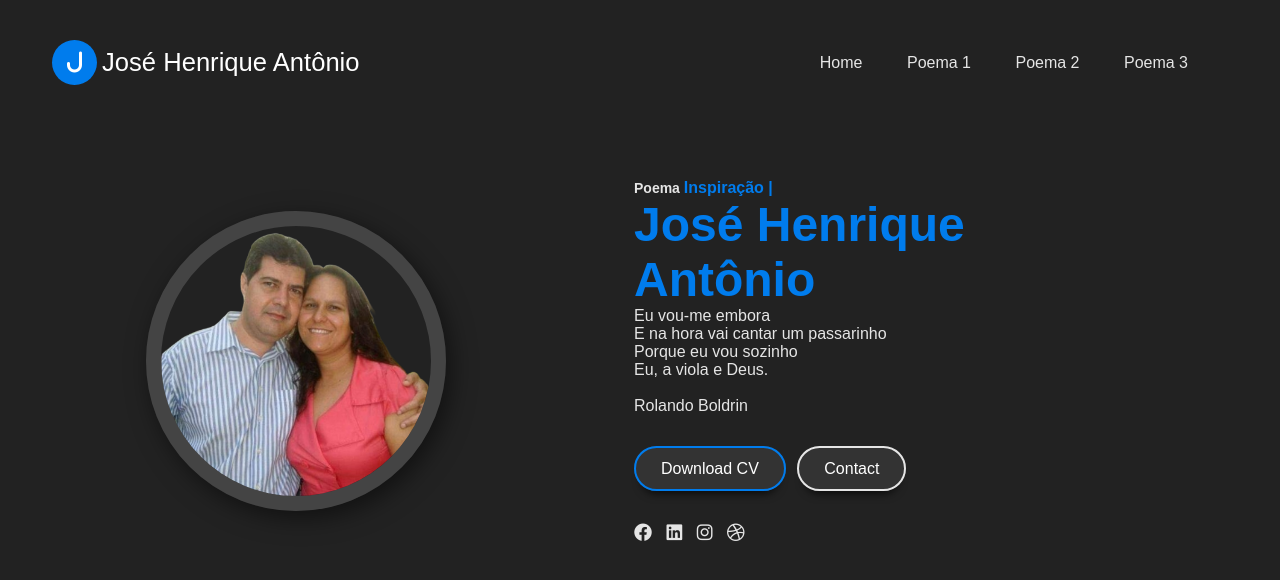
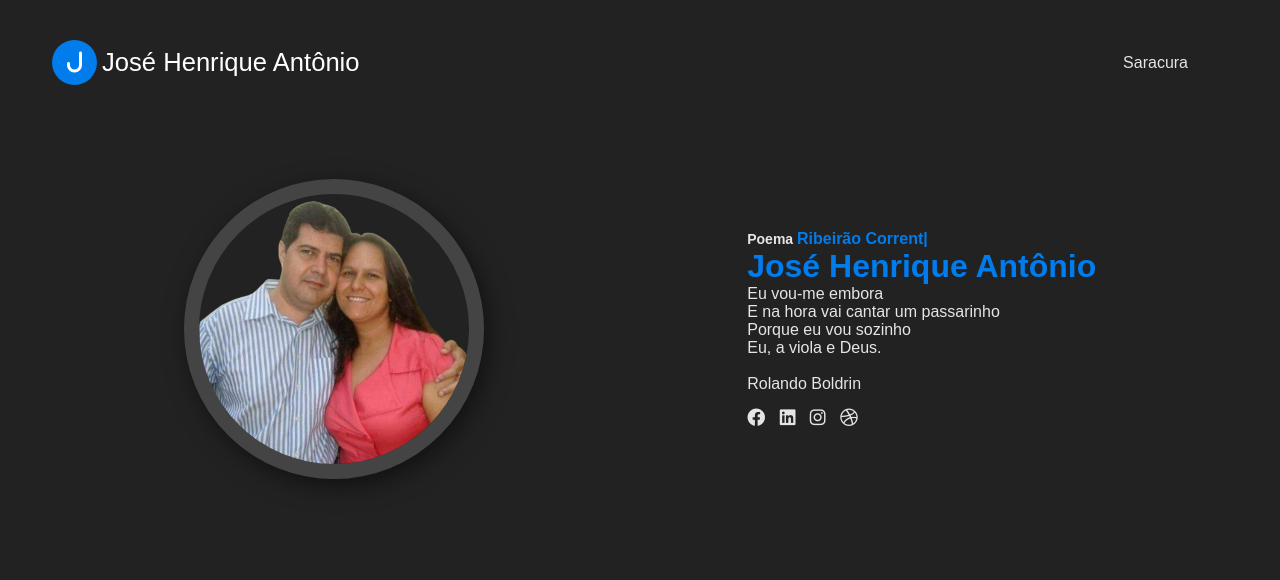
Before and after one commit to lscj-ldc/saracura-tres-pote, a plain HTML site: page index.html in a window 1280 px wide. Drawn offline with nearby package versions, Linux system fonts and the light colour scheme.

Commit message:
Atulizando

```diff
--- a/css/estilo.css
+++ b/css/estilo.css
@@ -23,7 +23,7 @@
     --preto-rgba-00001: rgba(0, 0, 0, 0.1);
 }
 body {
-    overflow-x: hidden;
+    overflow: hidden;
 }
 .hero-header {
     width: 100%;
@@ -133,7 +133,7 @@ nav .navlinks li a {
 }
 .hero-text h1 {
     color: var(--azul-007ced);
-    font-size: 3rem;
+    font-size: 2rem;
 }
 .hero-text p {
     color: var(--branco-e5e5e5);
@@ -160,6 +160,7 @@ nav .navlinks li a {
     font-size: 18px;
     margin-right: 10px;
     transition: 0.5s;
+    padding: 15px 0 0 0;
 }
 .hero-text .social i:hover {
     color: var(--azul-007ced);
@@ -192,7 +193,7 @@ nav .navlinks li a {
     nav .navlinks {
         position: absolute;
         top: 110px;
-        right: -100%;
+        right: 100%; /* -100% */
         bottom: 0;
         width: 60%;
         height: 100vh;
--- a/index.html
+++ b/index.html
@@ -23,10 +23,10 @@
                         <span></span>
                     </div>
                     <ul class="navlinks">
-                        <li><a href="#">Home</a></li>
-                        <li><a href="#">Poema 1</a></li>
+                        <li><a href="#">Saracura</a></li>
+                        <!--li><a href="#">Poema 1</a></li>
                         <li><a href="#">Poema 2</a></li>
-                        <li><a href="#">Poema 3</a></li>
+                        <li><a href="#">Poema 3</a></li-->
                     </ul>
                 </nav>
             </header>
@@ -44,10 +44,10 @@
                         Eu, a viola e Deus. <br> <br>
                         Rolando Boldrin
                     </p>
-                    <div class="btn-group">
+                    <!--div class="btn-group">
                         <a href="#" class="btn active">Download CV</a>
                         <a href="#" class="btn">Contact</a>
-                    </div>
+                    </div-->
                     <div class="social">
                         <a href="#"><i class="fa-brands fa-facebook"></i></a>
                         <a href="#"><i class="fa-brands fa-linkedin"></i></a>
--- a/js/script.js
+++ b/js/script.js
@@ -7,8 +7,8 @@ togglebtn.addEventListener("click", function(){
     nav.classList.toggle('open');
 })
 var Typed=new Typed(".input",{
-    strings:["Frontend Developer","UX Designer","Web Developer"],
-    TypedSpeed: 70,
+    strings:["Saracura Três Potes","Folclore","Ribeirão Corrente, Cidade de Minha Vida","João de Barro... Um Tesouro Valioso"],
+    TypedSpeed: 50,
     backSpeed: 55,
     loop: true
 })
```
